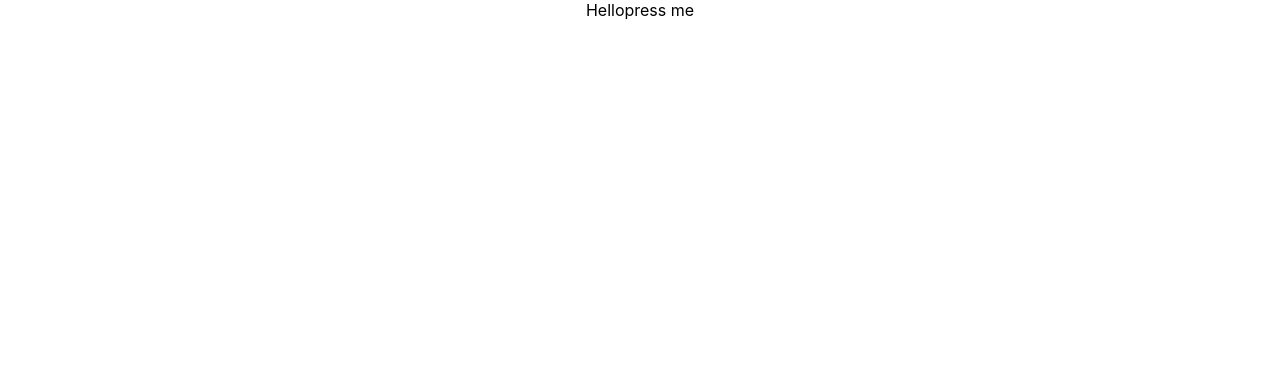
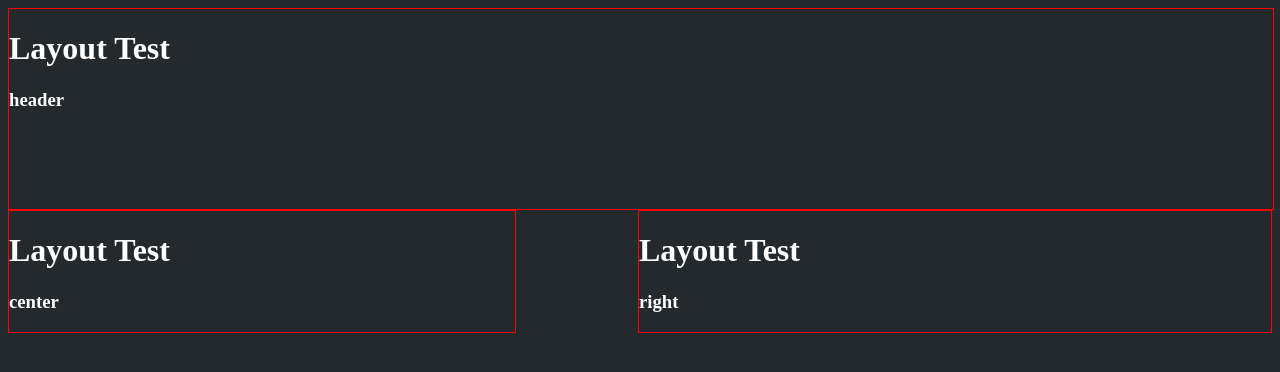
Before and after one commit to dc7303/studyChecker, a React (Create React App) app: page / in a window 1280 px wide. Shown: the top 372 px of the page. Built offline with nearby package versions, Linux system fonts and the light colour scheme.

Commit message:
기본 Layout 적용함. 1. component graph, time, timecheck 추가. 2. 각각 header, center, right className으로 구분됨. 3. src 폴더내에 패키지구조 예측 설계함.

```diff
--- a/package.json
+++ b/package.json
@@ -6,7 +6,9 @@
     "electron-is-dev": "^1.0.1",
     "react": "^16.7.0",
     "react-dom": "^16.7.0",
-    "react-scripts": "2.1.3"
+    "react-redux": "^6.0.0",
+    "react-scripts": "2.1.3",
+    "redux": "^4.0.1"
   },
   "scripts": {
     "start": "react-scripts start",
--- a/src/App.css
+++ /dev/null
@@ -1,32 +0,0 @@
-.App {
-  text-align: center;
-}
-
-.App-logo {
-  animation: App-logo-spin infinite 20s linear;
-  height: 40vmin;
-}
-
-.App-header {
-  background-color: #282c34;
-  min-height: 100vh;
-  display: flex;
-  flex-direction: column;
-  align-items: center;
-  justify-content: center;
-  font-size: calc(10px + 2vmin);
-  color: white;
-}
-
-.App-link {
-  color: #61dafb;
-}
-
-@keyframes App-logo-spin {
-  from {
-    transform: rotate(0deg);
-  }
-  to {
-    transform: rotate(360deg);
-  }
-}
--- a/src/App.js
+++ b/src/App.js
@@ -1,16 +1,26 @@
 import React, { Component } from 'react';
-import logo from './logo.svg';
-import './App.css';
+
+import Counter from './component/counter';
+
+const defaultProps = {};
+
+const propTypes = {};
 
 class App extends Component {
+  constructor(props) {
+    super(props);
+  }
+
   render() {
     return (
-      <div className="App">
-        Hello
-        <botton>press me</botton>
+      <div>
+        <Counter />
       </div>
     );
   }
 }
 
+App.propTypes = propTypes;
+App.defaultProps = defaultProps;
+
 export default App;
--- /dev/null
+++ b/src/component/counter.js
@@ -0,0 +1,23 @@
+import React, { Component } from 'react';
+
+import Graph from './graph/graph';
+import Time from './time/time';
+import timeCheck from './timeCheck/timeCheck';
+import TimeCheck from './timeCheck/timeCheck';
+
+class Counter extends Component {
+  constructor(props) {
+    super(props);
+  }
+  render() {
+    return (
+      <div>
+        <Graph />
+        <Time />
+        <TimeCheck />
+      </div>
+    );
+  }
+}
+
+export default Counter;
--- /dev/null
+++ b/src/component/graph/graph.js
@@ -0,0 +1,25 @@
+import React, { Component } from 'react';
+
+const defaultProps = {};
+
+const propTypes = {};
+
+class Graph extends Component {
+  constructor(props) {
+    super(props);
+  }
+
+  render() {
+    return (
+      <div className="header">
+        <h1>Layout Test </h1>
+        <h3>header</h3>
+      </div>
+    );
+  }
+}
+
+Graph.propTypes = propTypes;
+Graph.defaultProps = defaultProps;
+
+export default Graph;
--- /dev/null
+++ b/src/component/time/time.js
@@ -0,0 +1,23 @@
+import React, { Component } from 'react';
+
+const defaultProps = {};
+const propTypes = {};
+
+class Time extends Component {
+  constructor(props) {
+    super(props);
+  }
+  render() {
+    return (
+      <div className="center">
+        <h1>Layout Test</h1>
+        <h3>center</h3>
+      </div>
+    );
+  }
+}
+
+Time.propTypes = propTypes;
+Time.defaultProps = defaultProps;
+
+export default Time;
--- /dev/null
+++ b/src/component/timeCheck/timeCheck.js
@@ -0,0 +1,23 @@
+import React, { Component } from 'react';
+
+const defaultProps = {};
+const propTypes = {};
+
+class TimeCheck extends Component {
+  constructor(props) {
+    super(props);
+  }
+  render() {
+    return (
+      <div className="right">
+        <h1>Layout Test</h1>
+        <h3>right</h3>
+      </div>
+    );
+  }
+}
+
+TimeCheck.propTypes = propTypes;
+TimeCheck.defaultProps = defaultProps;
+
+export default TimeCheck;
--- /dev/null
+++ b/src/css/index.css
@@ -0,0 +1,26 @@
+/* bg-color, font-color basic setting */
+body {
+  background-color: #24292e;
+  color: white;
+}
+
+/* Layout */
+.header {
+  width: 100%;
+  height: 200px;
+  border: solid 1px red;
+}
+
+.center {
+  float: left;
+  width: 40%;
+  height: 100%;
+  border: solid 1px red;
+}
+
+.right {
+  float: right;
+  width: 50%;
+  height: 100%;
+  border: solid 1px red;
+}
--- a/src/index.css
+++ /dev/null
@@ -1,14 +0,0 @@
-body {
-  margin: 0;
-  padding: 0;
-  font-family: -apple-system, BlinkMacSystemFont, "Segoe UI", "Roboto", "Oxygen",
-    "Ubuntu", "Cantarell", "Fira Sans", "Droid Sans", "Helvetica Neue",
-    sans-serif;
-  -webkit-font-smoothing: antialiased;
-  -moz-osx-font-smoothing: grayscale;
-}
-
-code {
-  font-family: source-code-pro, Menlo, Monaco, Consolas, "Courier New",
-    monospace;
-}
--- a/src/index.js
+++ b/src/index.js
@@ -1,12 +1,9 @@
 import React from 'react';
 import ReactDOM from 'react-dom';
-import './index.css';
 import App from './App';
+import './css/index.css';
 import * as serviceWorker from './serviceWorker';
 
 ReactDOM.render(<App />, document.getElementById('root'));
 
-// If you want your app to work offline and load faster, you can change
-// unregister() to register() below. Note this comes with some pitfalls.
-// Learn more about service workers: http://bit.ly/CRA-PWA
 serviceWorker.unregister();
```
Also changed, not shown: public/index.html (+0 -23 lines), 2 other files (tests, documents, lock files or other folders).
